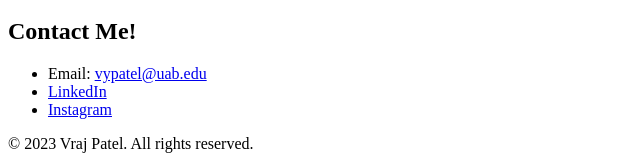
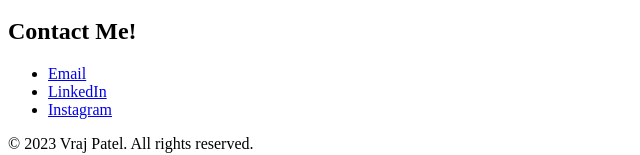
Before and after one commit to vrajp6/UAB-CS-221, a plain HTML site: page Lab 2/index.html in a window 1280 px wide. Shown: the part 1041-1196 px from the top of the page, without its empty margins (0-640 px from the left). Drawn offline with Linux system fonts and the light colour scheme.

Commit message:
lab2 fix

```diff
--- a/Lab 2/index.html
+++ b/Lab 2/index.html
@@ -54,7 +54,7 @@
     <section id="contact">
         <h2>Contact Me!</h2>
         <ul>
-            <li>Email: <a href="mailto:vypatel@uab.edu">vypatel@uab.edu</a></li>
+            <li><a href="mailto:vypatel@uab.edu">Email</a></li>
             <li><a href="https://www.linkedin.com/in/vraj-patel-8585a3252/">LinkedIn</a></li>
             <li><a href="https://www.instagram.com/vuhraj/">Instagram</a></li>
         </ul>
```
